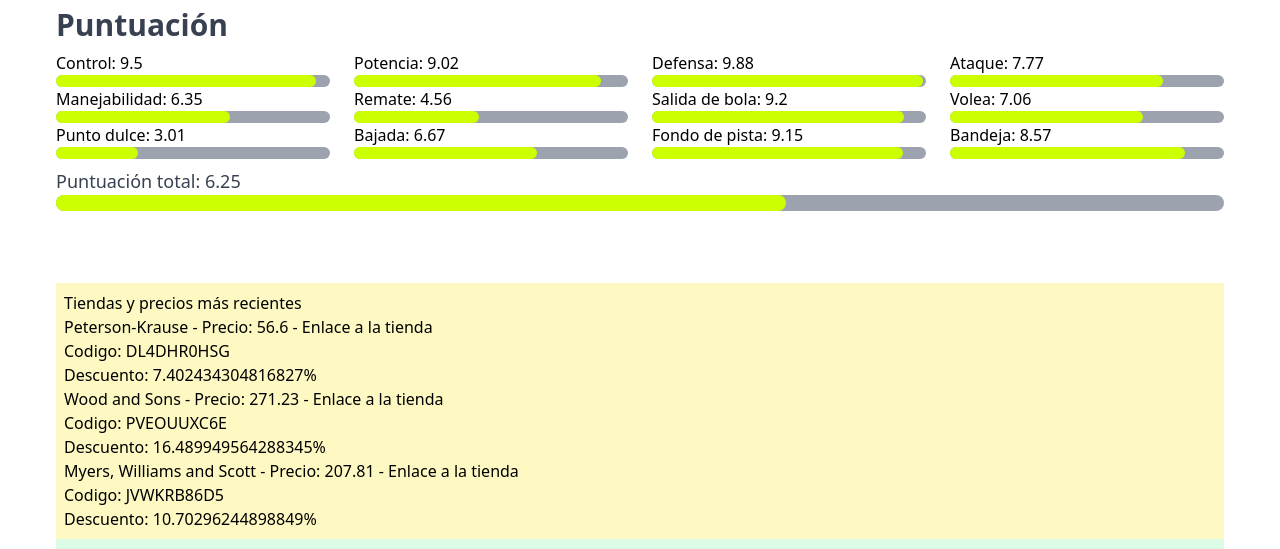
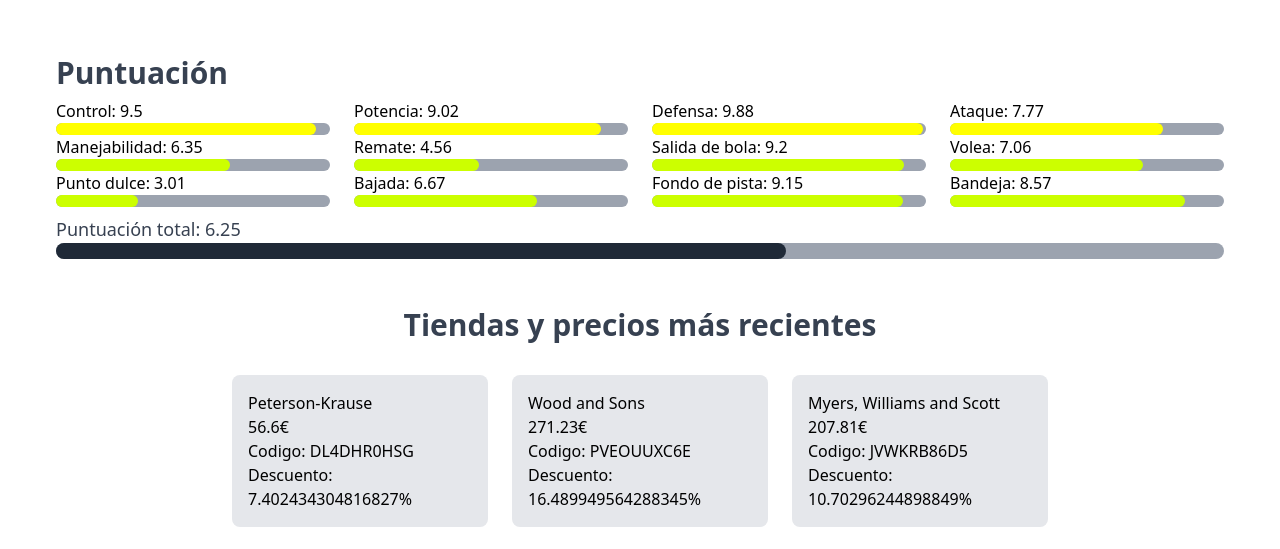
Before and after one commit to aritzjl/PadelChiquito, a Django app: page /mostrar_pala/31/ in a window 1280 px wide. Shown: the part 349-898 px from the top of the page. Run offline with Django 4.2, Linux system fonts and the light colour scheme; data comes from the database, SQL or seed files in the repository.

Commit message:
He comenzado a hacer la parde de las tiendas

```diff
--- a/apps/comparador/templates/comparador_pala.html
+++ b/apps/comparador/templates/comparador_pala.html
@@ -29,7 +29,7 @@
 						"offers": {
 							"@type": "Offer",
 							"price": "{{ pala.precio }}",
-							"priceCurrency": "USD",
+							"priceCurrency": "EUR",
 							"availability": "https://schema.org/InStock"
 						}
 					}{% if not forloop.last %},{% endif %}
--- a/apps/comparador/templates/mostrar_pala.html
+++ b/apps/comparador/templates/mostrar_pala.html
@@ -38,7 +38,7 @@
 
 <body class="flex flex-col h-screen">
   {% include "header.html" %}
-  <main class="px-4 py-4 sm:px-8 md:px-10 lg:px-14">
+  <main class="flex flex-col px-4 py-4 gap-y-12 sm:px-8 md:px-10 lg:px-14">
     <article class="flex flex-col justify-center mb-2 md:flex-row gap-x-10 gap-y-6">
       <div class="flex min-w-[14rem] self-center md:self-auto w-56 min-h-[18rem] max-h-72">
         <img class="w-full min-h-0" width="224" height="288" src="https://padelzoom.es/wp-content/themes/busolightning/images/palas-imagenes/Nox/nox-at10-luxury-genius-arena-2023.jpg" alt="{{ pala.nombre }}">
@@ -73,28 +73,28 @@
           <input id="palaControl" type="hidden" name="palaControlInput" value="{{ pala.control }}">
           <span>Control: {{ pala.control }}</span>
           <div class="w-full h-3 bg-gray-400 rounded-full">
-            <div id="palaControlBarra" class="bg-[#ccff00] h-3 rounded-full"></div>
+            <div id="palaControlBarra" class="bg-[#ffff00] h-3 rounded-full"></div>
           </div>
         </div>
         <div class="w-full">
           <input id="palaPotencia" type="hidden" name="palaPotenciaInput" value="{{ pala.potencia }}">
           <span>Potencia: {{ pala.potencia }}</span>
           <div class="w-full h-3 bg-gray-400 rounded-full">
-            <div id="palaPotenciaBarra" class="bg-[#ccff00] h-3 rounded-full"></div>
+            <div id="palaPotenciaBarra" class="bg-[#ffff00] h-3 rounded-full"></div>
           </div>
         </div>
         <div>
           <input id="palaDefensa" type="hidden" name="palaDefensaInput" value="{{ pala.defensa }}">
           <span>Defensa: {{ pala.defensa }}</span>
           <div class="w-full h-3 bg-gray-400 rounded-full">
-            <div id="palaDefensaBarra" class="bg-[#ccff00] h-3 rounded-full"></div>
+            <div id="palaDefensaBarra" class="bg-[#ffff00] h-3 rounded-full"></div>
           </div>
         </div>
         <div>
           <input id="palaAtaque" type="hidden" name="palaAtaqueInput" value="{{ pala.ataque }}">
           <span>Ataque: {{ pala.ataque }}</span>
           <div class="w-full h-3 bg-gray-400 rounded-full">
-            <div id="palaAtaqueBarra" class="bg-[#ccff00] h-3 rounded-full"></div>
+            <div id="palaAtaqueBarra" class="bg-[#ffff00] h-3 rounded-full"></div>
           </div>
         </div>
         <div class="w-full">
@@ -158,12 +158,11 @@
         <input id="palaPuntuacionTotal" type="hidden" name="palaPuntuacionTotalInput" value="{{ pala.puntuacion_total }}">
         <span class="text-lg font-medium text-gray-700">Puntuación total: {{ pala.puntuacion_total }}</span>
         <div class="w-full h-4 bg-gray-400 rounded-full">
-          <div id="palaPuntuacionTotalBarra" class="bg-[#ccff00] h-4 rounded-full"></div>
+          <div id="palaPuntuacionTotalBarra" class="h-4 bg-gray-800 rounded-full"></div>
         </div>
       </div>
     </section>
     <!-- ! FALTA ESTILIZAR LO DE DEBAJO -->
-    <br><br><br>
 
     <!-- Sección para valoraciones -->
     <!-- <section class="p-2 bg-red-100">
@@ -180,19 +179,22 @@
     </section> -->
 
     <!-- Sección de tiendas y precios más recientes -->
-    <section class="p-2 bg-yellow-100">
-      <h2>Tiendas y precios más recientes</h2>
-      <ul>
+    <section class="flex flex-col w-full gap-y-8">
+      <h2 class="text-3xl font-bold text-center text-gray-700">Tiendas y precios más recientes</h2>
+      <div class="flex flex-col flex-wrap md:mx-auto sm:flex-row gap-x-6 gap-y-4">
         {% for precio in precios_mas_recientes %}
-          <li>{{ precio.tienda.nombre }} - Precio: {{ precio.precio }} - <a href="{{ precio.url }}">Enlace a la tienda</a></li>
-          {% if precio.tienda.codigo_promocional %}
-            <li>Codigo: {{ precio.tienda.codigo_promocional }}</li>
-            <li>Descuento: {{ precio.tienda.descuento }}%</li>
-          {% else %}
-            <li>NO TIENE CODIGO PROMOCIONAL</li>
-          {% endif %}
+          <div class="flex flex-col sm:max-w-[16rem] w-full sm:w-1/2 md:w-1/3 p-4 transition-transform bg-gray-200 rounded-lg hover:scale-105">
+            <span class="font-medium truncate">{{ precio.tienda.nombre }}</span>
+            <span>{{ precio.precio }}&euro;</span>
+            {% if precio.tienda.codigo_promocional %}
+              <span>Codigo: {{ precio.tienda.codigo_promocional }}</span>
+              <span>Descuento: {{ precio.tienda.descuento }}%</span>
+            {% else %}
+              <span>NO TIENE CODIGO PROMOCIONAL</span>
+            {% endif %}
+          </div>
         {% endfor %}
-      </ul>
+      </div>
     </section>
 
     <!-- Sección de historial de precios con la gráfica generada por matplotlib -->
```
Also changed, not shown: static/css/output.css.
